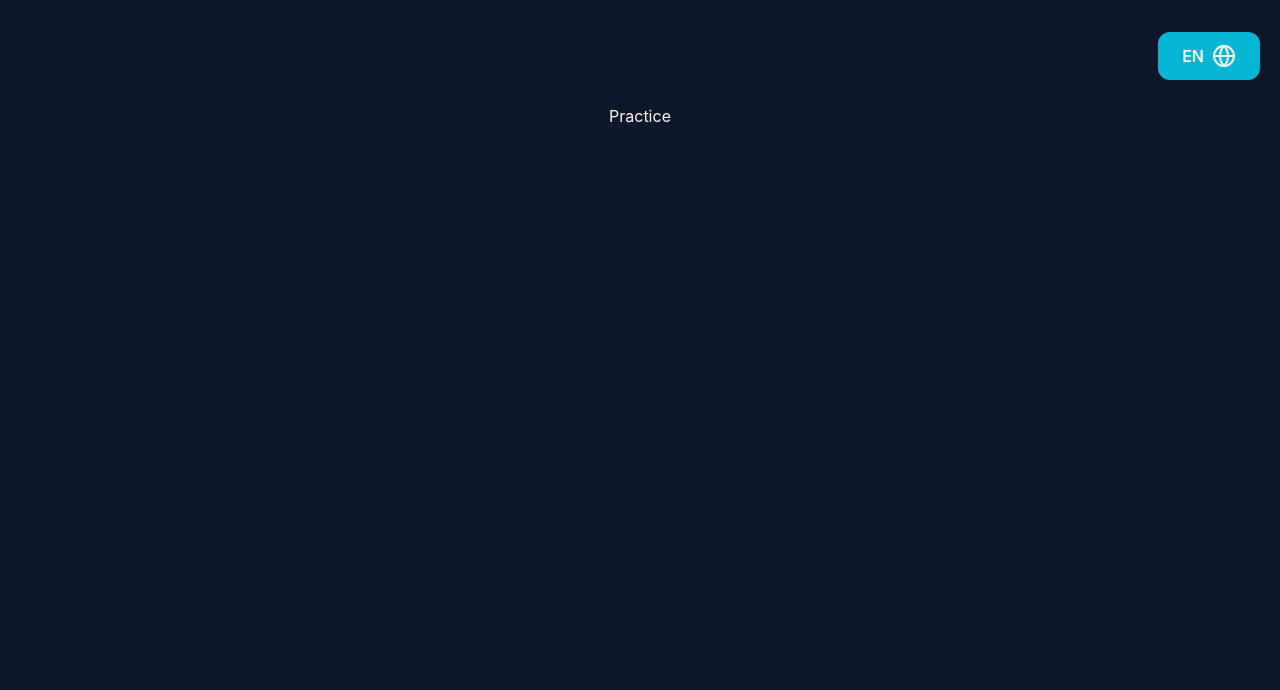
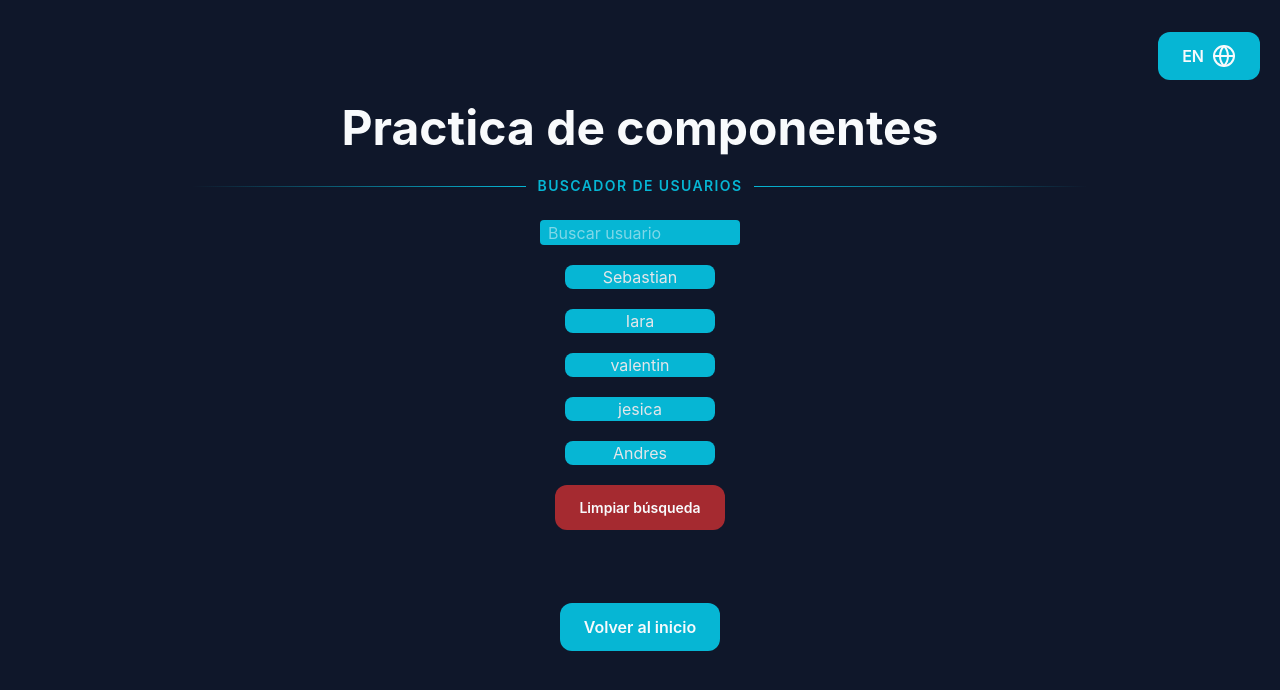
Before and after one commit to sebaeze00/portfolio-avilaSebastian, a React (Vite) app: page /practice in a window 1280 px wide. Shown: the top 690 px of the page. Built offline with nearby package versions, Linux system fonts and the light colour scheme.

Commit message:
feat/01-SearchUsers: added component search

```diff
--- /dev/null
+++ b/src/components/practice/SearchUsers.tsx
@@ -0,0 +1,66 @@
+import { useState } from "react";
+import Button from "../ui/Button";
+import { useLanguage } from "../../context/LanguageContext";
+import { PracticeSearch } from "../../transations/GlobalTexts";
+import Divisor from "../ui/Divisor";
+
+const data = [
+  { id: 1, name: "Sebastian" },
+  { id: 2, name: "Iara" },
+  { id: 3, name: "valentin" },
+  { id: 4, name: "jesica" },
+  { id: 5, name: "Andres" },
+];
+
+const SearchUsers = () => {
+  const { language } = useLanguage();
+  const [search, setSearch] = useState("");
+
+  const OnChange: any = (e: any) => {
+    setSearch(e.target.value);
+  };
+
+  const filterDataName = data.filter((user) => {
+    return user.name.toLowerCase().includes(search.toLowerCase());
+  });
+
+  return (
+    <>
+      <Divisor title={PracticeSearch[language].title} />
+
+      <div className="flex flex-col m-auto w-50 gap-5 ">
+        <input
+          onChange={OnChange}
+          className="input-search"
+          placeholder={PracticeSearch[language].inputText}
+          type="text"
+          value={search}
+        />
+
+        {filterDataName.length === 0 ? (
+          <p className="text-center">No se encontraron usuarios</p>
+        ) : (
+          filterDataName?.map((userName) => {
+            return (
+              <p className="search-name" key={userName.id}>
+                {userName.name}
+              </p>
+            );
+          })
+        )}
+
+        {filterDataName.length !== 0 && search && (
+          <p className="text-center">
+            Se encontraron {filterDataName.length} usuario
+          </p>
+        )}
+
+        <Button onClick={() => setSearch("")} className="button-delete">
+          {PracticeSearch[language].buttonClean}
+        </Button>
+      </div>
+    </>
+  );
+};
+
+export default SearchUsers;
--- a/src/index.css
+++ b/src/index.css
@@ -7,6 +7,8 @@
   --text-secondary: #94a3b8;
   --accent: #06b6d4;
   --accent-hover: #22d3ee;
+  --deleted: rgba(241, 52, 52, 0.662);
+  --deleted-hover: #df2d2dfd;
 }
 
 html {
@@ -54,6 +56,20 @@ section {
   cursor: pointer;
 }
 
+.button-delete {
+  background: var(--deleted);
+  cursor: pointer;
+  font-size: 14px;
+
+  margin: auto;
+  @apply px-6 py-3 rounded-xl font-semibold transition-all duration-300;
+}
+
+.button-delete:hover {
+  background: var(--deleted-hover);
+  cursor: pointer;
+}
+
 .content-button {
   display: flex;
   flex-direction: column;
@@ -63,3 +79,25 @@ section {
     gap: 15px;
   }
 }
+
+.input-search {
+  height: 25px;
+  border-radius: 4px;
+  border-color: #1e293b;
+  background-color: #06b6d4;
+  padding: 8px;
+}
+
+.search-name {
+  color: #e4e6ea;
+  margin: auto;
+  text-align: center;
+  border-radius: 8px;
+  background-color: #06b6d4;
+  cursor: pointer;
+  width: 150px;
+}
+
+.search-name:hover {
+  background-color: #06b5d4d0;
+}
--- a/src/pages/Practice.tsx
+++ b/src/pages/Practice.tsx
@@ -1,8 +1,36 @@
+import SearchUsers from "../components/practice/SearchUsers";
+import AnimatedSection from "../components/ui/AnimatedSection";
+import Button from "../components/ui/Button";
+import Divisor from "../components/ui/Divisor";
+import Text from "../components/ui/Text";
+import { useLanguage } from "../context/LanguageContext";
+import {
+  PracticeSearch,
+  PracticeText,
+  TitleProject,
+} from "../transations/GlobalTexts";
 
 const Practice = () => {
+  const { language } = useLanguage();
   return (
-    <div>Practice</div>
-  )
-}
+    <>
+      <section className="w-full">
+        <AnimatedSection initialY={-40}>
+          <Text as="h1" className="sm:text-5xl text-4xl font-bold text-center">
+            {PracticeText[language].title}
+          </Text>
+        </AnimatedSection>
 
-export default Practice
+        <SearchUsers />
+      </section>
+
+      <AnimatedSection className="mt-6 mb-8 flex justify-center " initialX={40}>
+        <Button to="/" className="button-primary mt-6 ">
+          {TitleProject[language].button}
+        </Button>
+      </AnimatedSection>
+    </>
+  );
+};
+
+export default Practice;
--- a/src/pages/ProjectPage.tsx
+++ b/src/pages/ProjectPage.tsx
@@ -1,75 +1,10 @@
-import AnimatedSection from "../components/ui/AnimatedSection";
-import Button from "../components/ui/Button";
-import Divisor from "../components/ui/Divisor";
-import TechStack from "../components/ui/TechStack";
-import Text from "../components/ui/Text";
-import { useLanguage } from "../context/LanguageContext";
-import { projectsArbusta, projectsValtech } from "../data/projects";
-import {
-  ArbustaProjectText,
-  TitleProject,
-  ValtechProjectText,
-} from "../transations/GlobalTexts";
+import Projects from "../sections/Projects";
 
 const ProjectPage = () => {
-  const { language } = useLanguage();
-
   return (
-    <section>
-      <AnimatedSection initialY={-40}>
-        <Text
-          as="h1"
-          className="text-3xl sm:text-5xl text-4xl font-bold text-center"
-        >
-          {TitleProject[language].title}
-          <span className="accent">{TitleProject[language].titleSpan}</span>
-        </Text>
-      </AnimatedSection>
-
-      <AnimatedSection className="mt-6 mb-8 flex justify-center" initialX={40}>
-        <Button to="/" className="button-primary mt-6">
-          {TitleProject[language].button}
-        </Button>
-      </AnimatedSection>
-
-      <Divisor title="Valtech S.A 03/2023 - 05/2025 " />
-
-      {projectsValtech.map((projectsValtech) => {
-        const text = ValtechProjectText[language][projectsValtech.idValtech];
-
-        return (
-          <div key={projectsValtech.idValtech} className="card mb-8">
-            <h3 className="text-xl font-semibold mb-2">{text.title}</h3>
-
-            <p className="text-secondary mb-4">{text.summary}</p>
-
-            <TechStack technologies={projectsValtech.technologies} />
-          </div>
-        );
-      })}
-
-      <Divisor title="Arbusta S.R.L 02/2022 - 03/2023" />
-
-      {projectsArbusta.map((projectsArbusta) => {
-        const text = ArbustaProjectText[language][projectsArbusta.idArbusta];
-
-        return (
-          <div key={projectsArbusta.idArbusta} className="card mb-8">
-            <h3 className="text-xl font-semibold mb-2">{text.title}</h3>
-
-            <p className="text-secondary mb-4">{text.summary}</p>
-
-            <TechStack technologies={projectsArbusta.technologies} />
-          </div>
-        );
-      })}
-
-      <AnimatedSection className="mt-6 mb-8 flex justify-center " initialX={40}>
-        <Button to="/" className="button-primary mt-6 ">
-          {TitleProject[language].button}
-        </Button>
-      </AnimatedSection>
-    </section>
+    <>
+      <Projects />
+    </>
   );
 };
 
--- /dev/null
+++ b/src/sections/Projects.tsx
@@ -0,0 +1,76 @@
+import AnimatedSection from "../components/ui/AnimatedSection";
+import Button from "../components/ui/Button";
+import Divisor from "../components/ui/Divisor";
+import TechStack from "../components/ui/TechStack";
+import Text from "../components/ui/Text";
+import { useLanguage } from "../context/LanguageContext";
+import { projectsArbusta, projectsValtech } from "../data/projects";
+import {
+  ArbustaProjectText,
+  TitleProject,
+  ValtechProjectText,
+} from "../transations/GlobalTexts";
+
+const Projects = () => {
+  const { language } = useLanguage();
+
+  return (
+    <section>
+      <AnimatedSection initialY={-40}>
+        <Text
+          as="h1"
+          className="text-3xl sm:text-5xl text-4xl font-bold text-center"
+        >
+          {TitleProject[language].title}
+          <span className="accent">{TitleProject[language].titleSpan}</span>
+        </Text>
+      </AnimatedSection>
+
+      <AnimatedSection className="mt-6 mb-8 flex justify-center" initialX={40}>
+        <Button to="/" className="button-primary mt-6">
+          {TitleProject[language].button}
+        </Button>
+      </AnimatedSection>
+
+      <Divisor title="Valtech S.A 03/2023 - 05/2025 " />
+
+      {projectsValtech.map((projectsValtech) => {
+        const text = ValtechProjectText[language][projectsValtech.idValtech];
+
+        return (
+          <div key={projectsValtech.idValtech} className="card mb-8">
+            <h3 className="text-xl font-semibold mb-2">{text.title}</h3>
+
+            <p className="text-secondary mb-4">{text.summary}</p>
+
+            <TechStack technologies={projectsValtech.technologies} />
+          </div>
+        );
+      })}
+
+      <Divisor title="Arbusta S.R.L 02/2022 - 03/2023" />
+
+      {projectsArbusta.map((projectsArbusta) => {
+        const text = ArbustaProjectText[language][projectsArbusta.idArbusta];
+
+        return (
+          <div key={projectsArbusta.idArbusta} className="card mb-8">
+            <h3 className="text-xl font-semibold mb-2">{text.title}</h3>
+
+            <p className="text-secondary mb-4">{text.summary}</p>
+
+            <TechStack technologies={projectsArbusta.technologies} />
+          </div>
+        );
+      })}
+
+      <AnimatedSection className="mt-6 mb-8 flex justify-center " initialX={40}>
+        <Button to="/" className="button-primary mt-6 ">
+          {TitleProject[language].button}
+        </Button>
+      </AnimatedSection>
+    </section>
+  );
+};
+
+export default Projects;
--- a/src/transations/GlobalTexts.ts
+++ b/src/transations/GlobalTexts.ts
@@ -178,3 +178,29 @@ export const ArbustaProjectText: Record<
     },
   },
 };
+
+//Section Practice
+
+export const PracticeText = {
+  es: {
+    title: "Practica de componentes",
+  },
+
+  en: {
+    title: "Component Development Practice",
+  },
+};
+
+export const PracticeSearch = {
+  es: {
+    title: "Buscador de usuarios",
+    buttonClean: "Limpiar búsqueda",
+    inputText: "Buscar usuario",
+  },
+
+  en: {
+    title: "User Search",
+    buttonClean: "Clear Search",
+    inputText: "Search users",
+  },
+};
```
